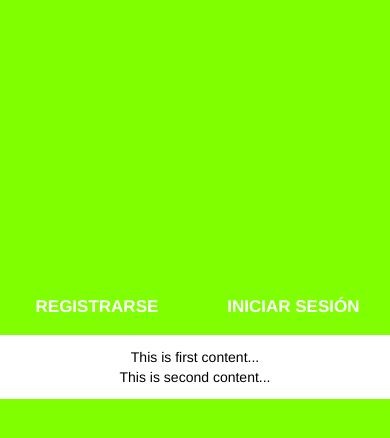
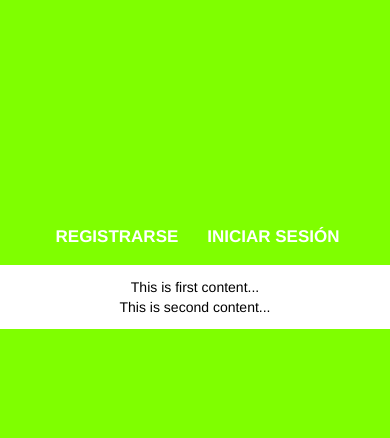
Before and after one commit to KeySystemsDev/keydoc-movil, a website: page www/index.html in a window 390 px wide. Shown: the part 64-502 px from the top of the page. Drawn offline with Linux system fonts and the light colour scheme; files that its build step writes are made by us from their sources.

Commit message:
setting css

```diff
--- a/www/css/style.css
+++ b/www/css/style.css
@@ -4,14 +4,14 @@ body {
 }
 #gradient{
   width: 100%;
-  height: 350px;
+  height: 320px;
   padding: 0px;
   margin: 0px;
   position: absolute;
 }
 #transparent{
   width: 100%;
-  height: 290px;
+  height: 220px;
   padding: 0px;
   margin: 0px;
 }
@@ -19,14 +19,13 @@ body {
   background: transparent;
   /*border: 2px solid #1d70b7;*/
   border-bottom: none;
-  top:10%;
   text-align: center;
 }
 .button-ini-res span {
   margin-right: -5px;
   cursor: pointer;
   position: relative;
-  padding: 18px 35px 18px;
+  padding: 18px 15px 18px;
   display: inline-block;
   color: #fff;
   font-weight: bold;
@@ -49,7 +48,7 @@ body {
 .button-ini-res .active:after {
   content: "";
   position: absolute;
-  bottom: -2px;
+  bottom: -2.5px;
   width: 0;
   height: 0;
   left: 50%;
```
